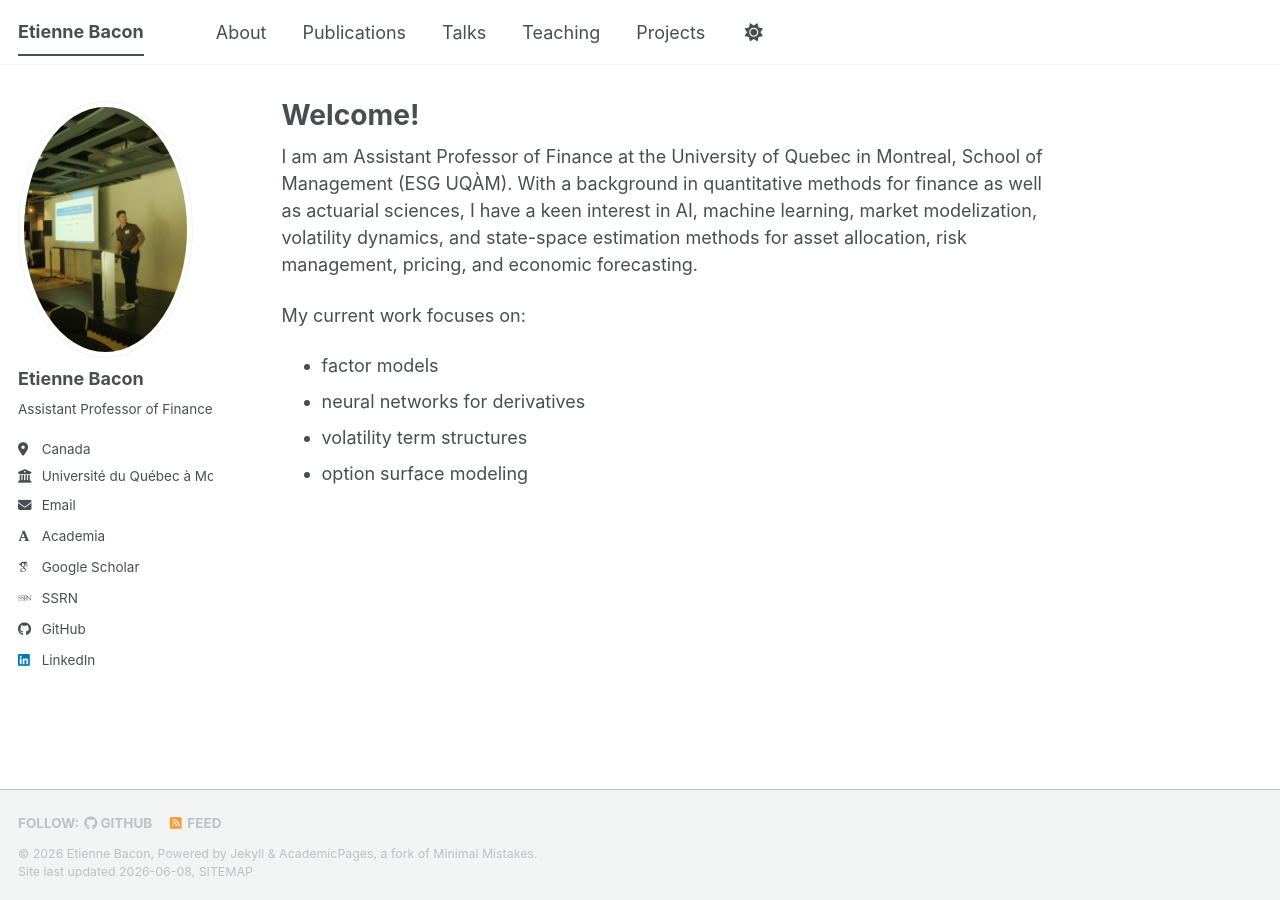
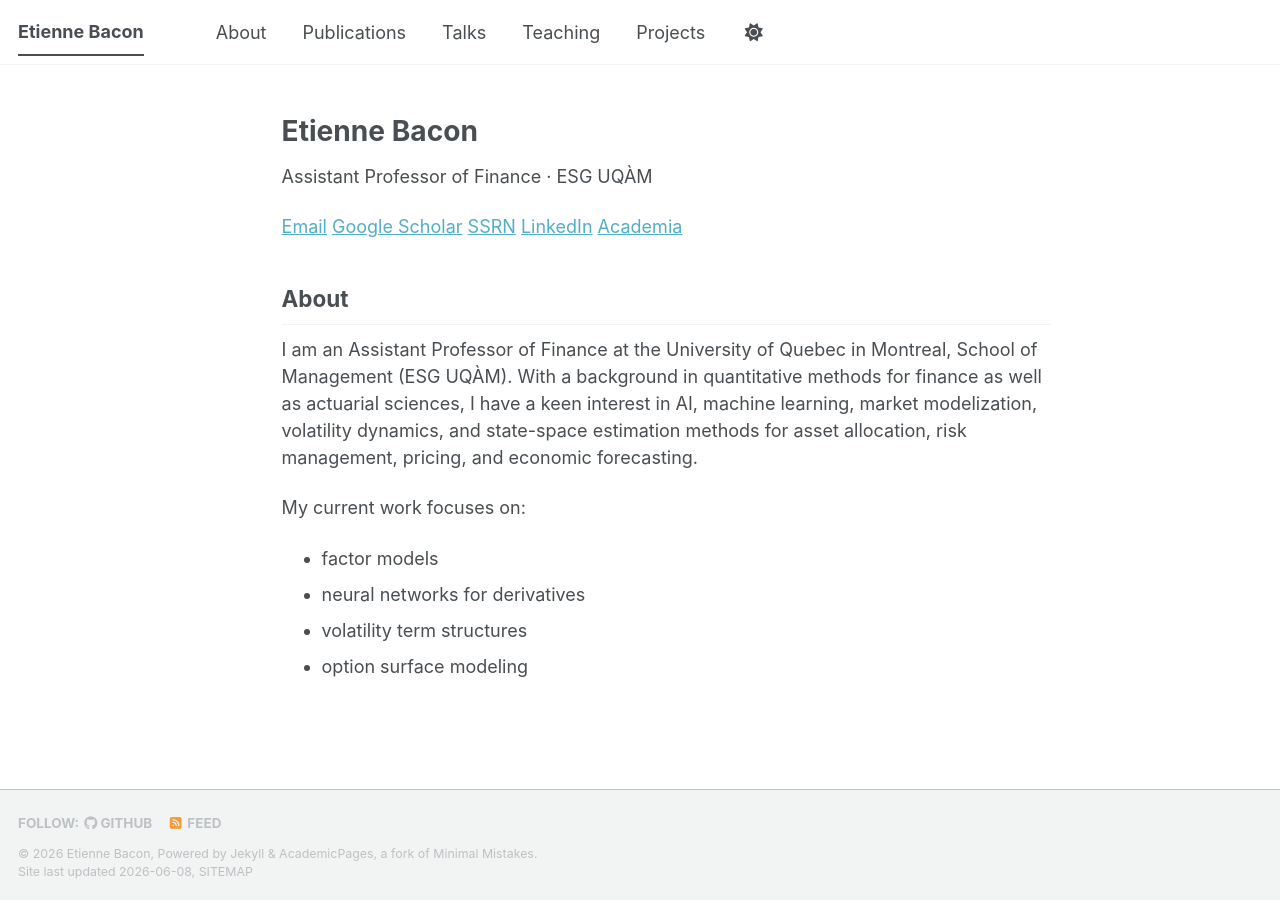
Before and after one commit to EtienneBacon/EtienneBacon.github.io, a Jekyll site: the page built from _pages/about.md, in a window 1280 px wide. Built offline with Jekyll 4.4.1, drawn with Linux system fonts in a browser that asks for light colours; some web fonts are replaced; a script bundle is joined from its source files by our own code; library files that are not in the unit come from our copies.

Commit message:
Update about.md

```diff
--- a/_pages/about.md
+++ b/_pages/about.md
@@ -1,15 +1,33 @@
 ---
 permalink: /
-title: "Welcome!"
-author_profile: true
+title: ""
+author_profile: false
 redirect_from:
   - /about/
   - /about.html
 ---
 
-I am am Assistant Professor of Finance at the University of Quebec in Montreal, School of Management (ESG UQÀM).
-With a background in quantitative methods for finance as well as actuarial sciences, I have a keen interest in AI,
-machine learning, market modelization, volatility dynamics, and state-space estimation methods for asset allocation,
+<div class="hero-banner">
+  <div class="hero-content">
+    <h1>Etienne Bacon</h1>
+    <p class="hero-sub">Assistant Professor of Finance · ESG UQÀM</p>
+    <div class="hero-links">
+      <a href="mailto:bacon.etienne@uqam.ca">Email</a>
+      <a href="https://scholar.google.com/citations?user=XkMVGosAAAAJ">Google Scholar</a>
+      <a href="https://papers.ssrn.com/sol3/cf_dev/AbsByAuth.cfm?per_id=6098009">SSRN</a>
+      <a href="https://www.linkedin.com/in/etienne-bacon">LinkedIn</a>
+      <a href="https://finance.esg.uqam.ca/corps-enseignant/professeurs/professeur/bacon.etienne/">Academia</a>
+    </div>
+  </div>
+</div>
+
+## About
+
+I am an Assistant Professor of Finance at the University of Quebec
+in Montreal, School of Management (ESG UQÀM). With a background in
+quantitative methods for finance as well as actuarial sciences, I have
+a keen interest in AI, machine learning, market modelization, volatility
+dynamics, and state-space estimation methods for asset allocation,
 risk management, pricing, and economic forecasting.
 
 My current work focuses on:
```
